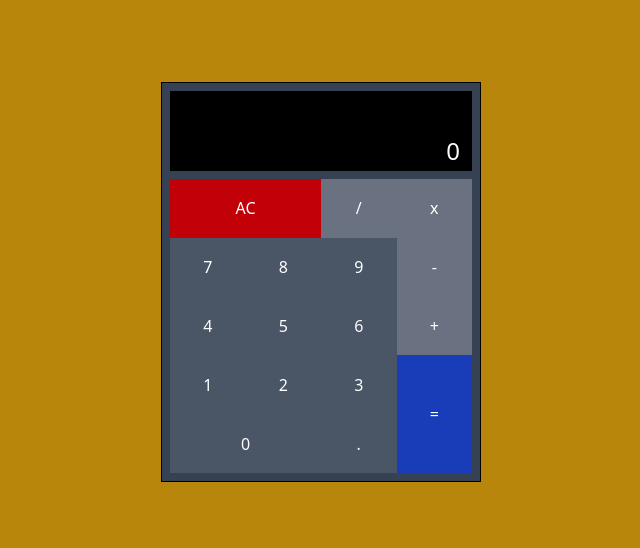
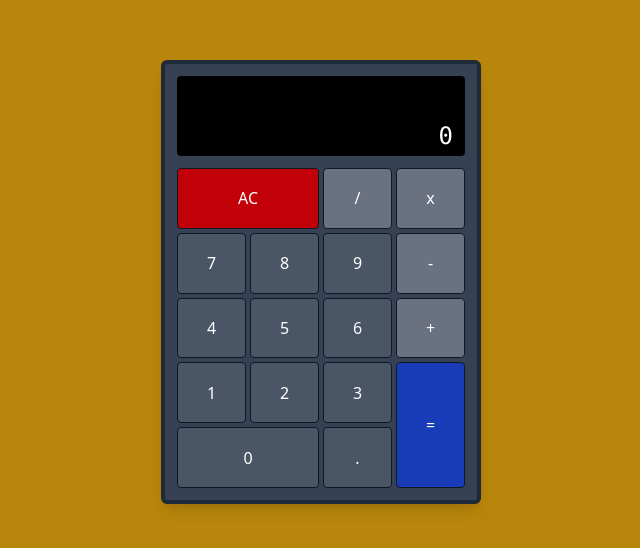
Before and after one commit to marius-grigaliunas/FCC-Calculator, a React (Vite) app: page / in a window 1280 px wide. Shown: the part 118-666 px from the top of the page, without its empty margins (319-959 px from the left). Built offline with nearby package versions, Linux system fonts and the light colour scheme.

Commit message:
finished the functionality, fixed styling

```diff
--- a/src/components/Calculator.tsx
+++ b/src/components/Calculator.tsx
@@ -1,167 +1,158 @@
 import React, { useState } from "react";
 
 export const Calculator: React.FC = () => {
+    const [displayValue, setDisplayValue] = useState<string>("0");
     const [expression, setExpression] = useState<string>("");
-    const [currentNumber, setCurrentNumber] = useState<string>("0");
-    const [lastWasEquals, setLastWasEquals] = useState<boolean>(false);
+    const [lastOperation, setLastOperation] = useState<string>("");
+    const [isNewNumber, setIsNewNumber] = useState<boolean>(true);
 
     const mathSymbols = "+-*/";
 
+    const evaluateExpression = (exp: string): string => {
+        try {
+            const result = Function('"use strict";return (' + exp + ')')();
+            const num = Number(result);
+            // If it's a whole number, don't show decimals
+            if (Number.isInteger(num)) {
+                return num.toString();
+            }
+            // Otherwise show up to 4 decimal places without trailing zeros
+            return num.toFixed(4).replace(/\.?0+$/, '');
+        } catch {
+            return "Error";
+        }
+    };
+
     const Clear = () => {
+        setDisplayValue("0");
         setExpression("");
-        setCurrentNumber("0");
-        setLastWasEquals(false);
+        setLastOperation("");
+        setIsNewNumber(true);
+        // Force a re-render to ensure "0" is displayed
+        setTimeout(() => setDisplayValue("0"), 0);
     };
 
     const EnterNumbers = (number: string) => {
-        if (lastWasEquals) {
-            setExpression("");
-            setCurrentNumber(number);
-            setLastWasEquals(false);
+        if (lastOperation === "=") {
+            setExpression(number);
+            setDisplayValue(number);
+            setLastOperation("");
+            setIsNewNumber(false);
+        } else if (isNewNumber) {
+            setDisplayValue(number);
+            setExpression(expression + number);
+            setIsNewNumber(false);
+        } else {
+            // Always concatenate numbers unless it's a new number after an operator
+            setDisplayValue(displayValue === "0" ? number : displayValue + number);
+            setExpression(expression + number);
+        }
+    };
+
+    const EnterSymbol = (symbol: string) => {
+        if (lastOperation === "=") {
+            setExpression(displayValue + symbol);
+            setIsNewNumber(true);
+            setLastOperation(symbol);
             return;
         }
 
-        // Handle leading zeros
-        if (currentNumber === "0" && number === "0") return;
-        if (currentNumber === "0" && number !== "0") {
-            setCurrentNumber(number);
-            if (mathSymbols.includes(expression.slice(-1))) {
-                setExpression(expression + number);
-            } else {
-                setExpression(number);
-            }
+        if (expression === "" && symbol === "-") {
+            setDisplayValue("-");
+            setExpression("-");
+            setIsNewNumber(false);
             return;
         }
 
-        if (mathSymbols.includes(currentNumber)) {
-            setCurrentNumber(number);
-        } else {
-            setCurrentNumber(currentNumber + number);
-        }
-
-        setExpression(expression + number);
-    };
-
-    const EnterSymbol = (symbol: string) => {
-        setLastWasEquals(false);
         const lastChar = expression.slice(-1);
         const secondLastChar = expression.slice(-2, -1);
 
-        // Handle starting with negative
-        if (expression === "" && symbol === "-") {
-            setExpression("-");
-            setCurrentNumber("-");
+        if (mathSymbols.includes(lastChar)) {
+            // Transform double minus into plus
+            if(symbol === "-" && lastChar === "-") {
+                setExpression(expression.slice(0, -1) + "+")
+            }
+            // Allow adding a negative sign after other operators (e.g., "2*-3")
+            else if (symbol === "-" && lastChar !== "-") {
+                setExpression(expression + symbol);
+            }
+            // Handle case with three consecutive operators (remove two previous operators)
+            else if (mathSymbols.includes(secondLastChar)) {
+                setExpression(expression.slice(0, -2) + symbol);
+            }
+            // Replace last operator with the new one
+            else {
+                setExpression(expression.slice(0, -1) + symbol);
+            }
+        }
+        // Allow starting with negative numbers or adding symbols after numbers/parentheses
+        else if (expression !== "" || symbol === "-") {
+            setExpression(expression + symbol);
+        }
+
+        setIsNewNumber(true);
+        setLastOperation(symbol);
+    };
+
+    const Evaluate = () => {
+        //prevents evaluating if the last expression char is a symbol
+        if (!expression || mathSymbols.includes(expression.slice(-1))) return;
+
+        let result = evaluateExpression(expression);
+        setDisplayValue(result);
+        setExpression(result);
+        setLastOperation("=");
+        setIsNewNumber(true);
+    };
+
+    const Decimal = () => {
+        if (lastOperation === "=") {
+            setDisplayValue("0.");
+            setExpression("0.");
+            setLastOperation("");
+            setIsNewNumber(false);
             return;
         }
 
-        // Don't start with other operators
-        if (expression === "" && symbol !== "-") return;
-
-        // Handle consecutive operators
-        if (mathSymbols.includes(lastChar)) {
-            if (symbol === "-" && lastChar !== "-" && !mathSymbols.includes(secondLastChar)) {
-                setExpression(expression + symbol);
-                setCurrentNumber(symbol);
-            } else if (mathSymbols.includes(secondLastChar)) {
-                setExpression(expression.slice(0, -2) + symbol);
-                setCurrentNumber(symbol);
-            } else {
-                setExpression(expression.slice(0, -1) + symbol);
-                setCurrentNumber(symbol);
-            }
-            return;
-        }
-
-        setExpression(expression + symbol);
-        setCurrentNumber(symbol);
-    };
-
-    const Evaluate = () => {
-        if (!expression || mathSymbols.includes(expression.slice(-1))) return;
-
-        try {
-            // Remove trailing operators
-            let evalExp = expression;
-            while (mathSymbols.includes(evalExp.slice(-1))) {
-                evalExp = evalExp.slice(0, -1);
-            }
-
-            let result = Function('"use strict";return (' + evalExp + ')')();
-
-            // Handle precision
-            result = Number(parseFloat(result.toString()).toPrecision(12));
-
-            setExpression(evalExp);
-            setCurrentNumber(result.toString());
-            setLastWasEquals(true);
-        } catch (error) {
-            setCurrentNumber("Error");
-            setLastWasEquals(true);
-        }
-    };
-
-    const Decimal = () => {
-        if (lastWasEquals) {
-            setExpression("0.");
-            setCurrentNumber("0.");
-            setLastWasEquals(false);
-            return;
-        }
-
-        // If last character is an operator, add "0."
-        if (mathSymbols.includes(expression.slice(-1))) {
+        if (isNewNumber) {
+            setDisplayValue("0.");
             setExpression(expression + "0.");
-            setCurrentNumber("0.");
-            return;
-        }
-
-        // Find last number in expression
-        let lastNumber = currentNumber;
-        if (mathSymbols.includes(lastNumber)) {
-            lastNumber = "0";
-        }
-
-        // Don't add decimal if number already has one
-        if (lastNumber.includes(".")) return;
-
-        if (expression === "" || currentNumber === "0") {
-            setExpression(expression + "0.");
-            setCurrentNumber("0.");
-        } else {
+            setIsNewNumber(false);
+        } else if (!displayValue.includes(".")) {
+            setDisplayValue(displayValue + ".");
             setExpression(expression + ".");
-            setCurrentNumber(lastNumber + ".");
         }
     };
 
     return (
-        <div id="calculator" className="border h-100 w-80 flex flex-col p-2 bg-gray-700">
-            <div id="display-container" className="bg-black h-20 mb-2 px-2">
-                <div id="formula-display" className="h-10 flex justify-end p-1 text-white text-2xl">{expression}</div>
-                <div id="display" className="h-10 flex justify-end p-1 text-white text-2xl">{currentNumber}</div>
-            </div>
-            <div id="buttonContainer" className="h-80 grid grid-cols-4">
-                <button id="clear" className="bg-red-700 text-white p-4 col-span-2 flex justify-center items-center" onClick={Clear}>AC</button>
-                <button id="divide" className="bg-gray-500 text-white p-4 flex justify-center items-center" onClick={() => EnterSymbol("/")}>/</button>
-                <button id="multiply" className="bg-gray-500 text-white p-4 flex justify-center items-center" onClick={() => EnterSymbol("*")}>x</button>
+<div id="calculator" className="border-4 border-gray-800 rounded-md shadow-lg w-80 flex flex-col p-3 bg-gray-700 mx-auto">
+    <div id="display-container" className="bg-black h-20 mb-3 rounded-sm px-2 overflow-hidden">
+        <div id="formula-display" className="h-10 flex justify-end items-center p-1 text-white text-lg font-mono overflow-x-auto">{expression}</div>
+        <div id="display" className="h-10 flex justify-end items-center p-1 text-white text-2xl font-mono overflow-x-auto">{displayValue}</div>
+    </div>
+    <div id="buttonContainer" className="h-80 grid grid-cols-4 gap-1">
+        <button id="clear" className="bg-red-700 hover:bg-red-600 transition-colors text-white p-4 col-span-2 flex justify-center items-center border border-gray-900 rounded-sm" onClick={Clear}>AC</button>
+        <button id="divide" className="bg-gray-500 hover:bg-gray-400 transition-colors text-white p-4 flex justify-center items-center border border-gray-900 rounded-sm" onClick={() => EnterSymbol("/")}>/</button>
+        <button id="multiply" className="bg-gray-500 hover:bg-gray-400 transition-colors text-white p-4 flex justify-center items-center border border-gray-900 rounded-sm" onClick={() => EnterSymbol("*")}>x</button>
 
-                <button id="seven" className="bg-gray-600 text-white p-4 flex justify-center items-center" onClick={() => EnterNumbers("7")}>7</button>
-                <button id="eight" className="bg-gray-600 text-white p-4 flex justify-center items-center" onClick={() => EnterNumbers("8")}>8</button>
-                <button id="nine" className="bg-gray-600 text-white p-4 flex justify-center items-center" onClick={() => EnterNumbers("9")}>9</button>
-                <button id="subtract" className="bg-gray-500 text-white p-4 flex justify-center items-center" onClick={() => EnterSymbol("-")}>-</button>
+        <button id="seven" className="bg-gray-600 hover:bg-gray-500 transition-colors text-white p-4 flex justify-center items-center border border-gray-900 rounded-sm" onClick={() => EnterNumbers("7")}>7</button>
+        <button id="eight" className="bg-gray-600 hover:bg-gray-500 transition-colors text-white p-4 flex justify-center items-center border border-gray-900 rounded-sm" onClick={() => EnterNumbers("8")}>8</button>
+        <button id="nine" className="bg-gray-600 hover:bg-gray-500 transition-colors text-white p-4 flex justify-center items-center border border-gray-900 rounded-sm" onClick={() => EnterNumbers("9")}>9</button>
+        <button id="subtract" className="bg-gray-500 hover:bg-gray-400 transition-colors text-white p-4 flex justify-center items-center border border-gray-900 rounded-sm" onClick={() => EnterSymbol("-")}>-</button>
 
-                <button id="four" className="bg-gray-600 text-white p-4 flex justify-center items-center" onClick={() => EnterNumbers("4")}>4</button>
-                <button id="five" className="bg-gray-600 text-white p-4 flex justify-center items-center" onClick={() => EnterNumbers("5")}>5</button>
-                <button id="six" className="bg-gray-600 text-white p-4 flex justify-center items-center" onClick={() => EnterNumbers("6")}>6</button>
-                <button id="add" className="bg-gray-500 text-white p-4 flex justify-center items-center" onClick={() => EnterSymbol("+")}>+</button>
+        <button id="four" className="bg-gray-600 hover:bg-gray-500 transition-colors text-white p-4 flex justify-center items-center border border-gray-900 rounded-sm" onClick={() => EnterNumbers("4")}>4</button>
+        <button id="five" className="bg-gray-600 hover:bg-gray-500 transition-colors text-white p-4 flex justify-center items-center border border-gray-900 rounded-sm" onClick={() => EnterNumbers("5")}>5</button>
+        <button id="six" className="bg-gray-600 hover:bg-gray-500 transition-colors text-white p-4 flex justify-center items-center border border-gray-900 rounded-sm" onClick={() => EnterNumbers("6")}>6</button>
+        <button id="add" className="bg-gray-500 hover:bg-gray-400 transition-colors text-white p-4 flex justify-center items-center border border-gray-900 rounded-sm" onClick={() => EnterSymbol("+")}>+</button>
 
-                <button id="one" className="bg-gray-600 text-white p-4 flex justify-center items-center" onClick={() => EnterNumbers("1")}>1</button>
-                <button id="two" className="bg-gray-600 text-white p-4 flex justify-center items-center" onClick={() => EnterNumbers("2")}>2</button>
-                <button id="three" className="bg-gray-600 text-white p-4 flex justify-center items-center" onClick={() => EnterNumbers("3")}>3</button>
-                <button id="equals" className="bg-blue-800 text-white row-span-2 p-4 flex justify-center items-center" onClick={Evaluate}>=</button>
+        <button id="one" className="bg-gray-600 hover:bg-gray-500 transition-colors text-white p-4 flex justify-center items-center border border-gray-900 rounded-sm" onClick={() => EnterNumbers("1")}>1</button>
+        <button id="two" className="bg-gray-600 hover:bg-gray-500 transition-colors text-white p-4 flex justify-center items-center border border-gray-900 rounded-sm" onClick={() => EnterNumbers("2")}>2</button>
+        <button id="three" className="bg-gray-600 hover:bg-gray-500 transition-colors text-white p-4 flex justify-center items-center border border-gray-900 rounded-sm" onClick={() => EnterNumbers("3")}>3</button>
+        <button id="equals" className="bg-blue-800 hover:bg-blue-700 transition-colors text-white row-span-2 p-4 flex justify-center items-center border border-gray-900 rounded-sm" onClick={Evaluate}>=</button>
 
-                <button id="zero" className="bg-gray-600 text-white col-span-2 p-4 flex justify-center items-center" onClick={() => EnterNumbers("0")}>0</button>
-                <button id="decimal" className="bg-gray-600 text-white p-4 flex justify-center items-center" onClick={Decimal}>.</button>
-            </div>
-        </div>
+        <button id="zero" className="bg-gray-600 hover:bg-gray-500 transition-colors text-white col-span-2 p-4 flex justify-center items-center border border-gray-900 rounded-sm" onClick={() => EnterNumbers("0")}>0</button>
+        <button id="decimal" className="bg-gray-600 hover:bg-gray-500 transition-colors text-white p-4 flex justify-center items-center border border-gray-900 rounded-sm" onClick={Decimal}>.</button>
+    </div>
+</div>
     );
 };
```
